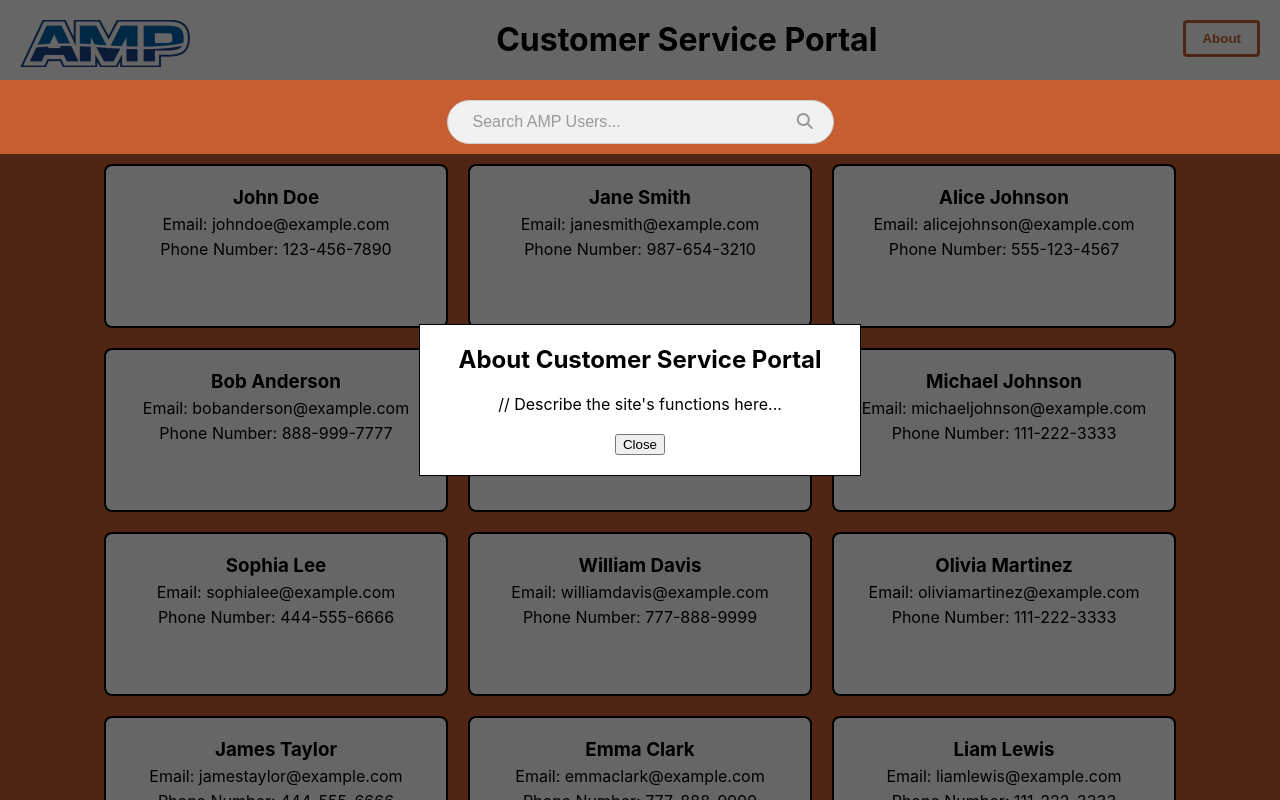
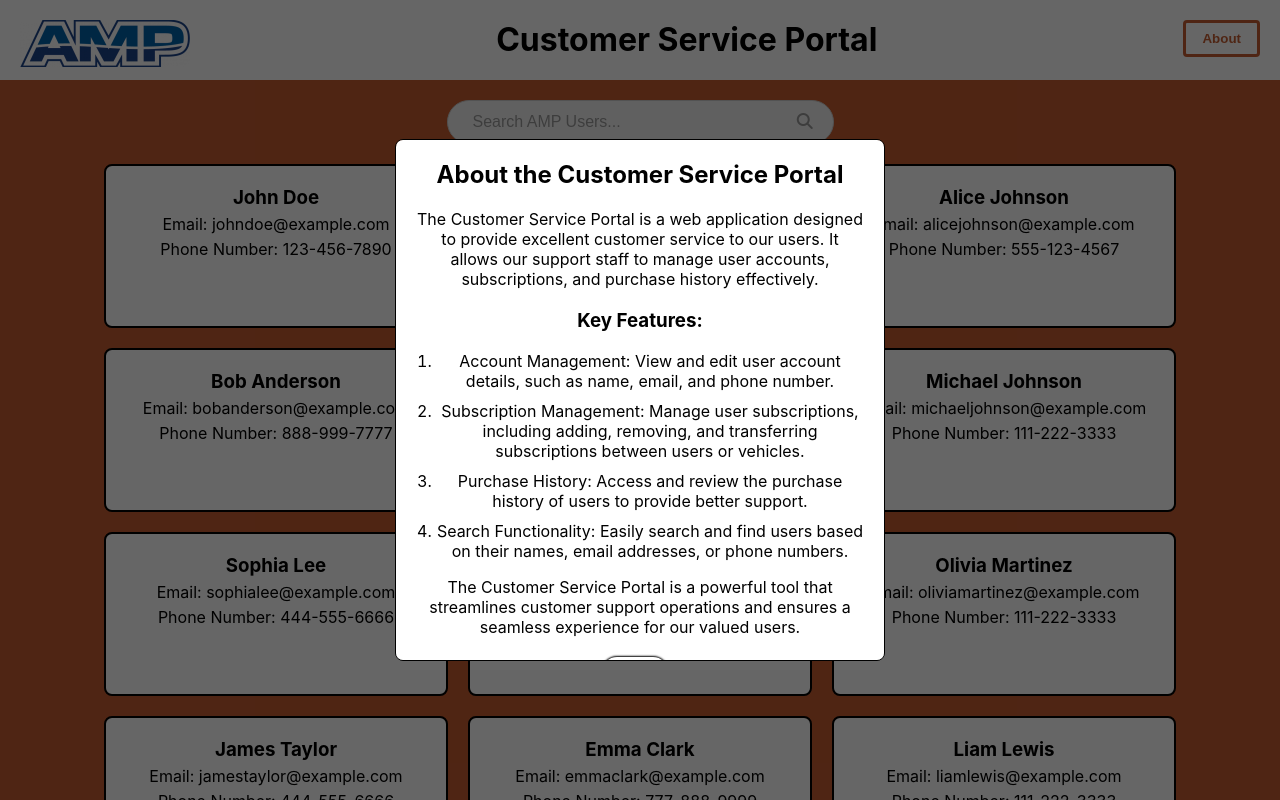
Before and after one commit to glwo/CSR-Front-End, a React (Create React App) app in the folder my-app/: page / in a window 1280 px wide. Both pictures are taken after a click on the button "About". Shown: the top 800 px of the page. Built offline with nearby package versions, Linux system fonts and the light colour scheme.

Commit message:
finished styling about

```diff
--- a/my-app/src/features/About/AboutModal.css
+++ b/my-app/src/features/About/AboutModal.css
@@ -8,24 +8,54 @@
     display: flex;
     align-items: center;
     justify-content: center;
+    z-index: 9999; /* Add a higher z-index value to the modal overlay */
   }
 
   .about-modal-content {
     background-color: white;
     border: 1px solid black;
     padding: 20px;
-    width: 400px;
+    width: 35vw;
+    max-width: 600px;
+    height: 60vh;
+    max-height: 80%;
+    overflow-y: auto;
+    border-radius: 8px;
   }
 
   .about-modal-content h2 {
     margin-top: 0;
   }
 
+  .about-modal-content h3 {
+    margin-top: 20px;
+  }
+
   .about-modal-content p {
     margin-bottom: 20px;
   }
 
+  .about-modal-content ol {
+    padding-left: 20px;
+  }
+
+  .about-modal-content li {
+    margin-bottom: 10px;
+  }
+
   .about-modal-content button {
-    display: block;
-    margin: 0 auto;
+    background-color: white;
+    color: #c65e31;
+    padding: 8px 16px;
+    border: none;
+    box-shadow: 0 0 2px 1px #000;
+    border-radius: 15px;
+    margin-right: 10px;
+    cursor: pointer;
+    transition: background-color 0.3s ease;
   }
+
+  .about-modal-content button:hover {
+    background-color: #14619a;
+    color: white;
+  }
--- a/my-app/src/features/About/AboutModal.js
+++ b/my-app/src/features/About/AboutModal.js
@@ -5,9 +5,21 @@ const AboutModal = ({ onClose }) => {
   return (
     <div className="about-modal-overlay">
       <div className="about-modal-content">
-        <h2>About Customer Service Portal</h2>
+        <h2>About the Customer Service Portal</h2>
         <p>
-          // Describe the site's functions here...
+          The Customer Service Portal is a web application designed to provide excellent customer service to our users. It allows our support staff to manage user accounts, subscriptions, and purchase history effectively.
+        </p>
+        <h3>
+          Key Features:
+        </h3>
+        <ol>
+          <li>Account Management: View and edit user account details, such as name, email, and phone number.</li>
+          <li>Subscription Management: Manage user subscriptions, including adding, removing, and transferring subscriptions between users or vehicles.</li>
+          <li>Purchase History: Access and review the purchase history of users to provide better support.</li>
+          <li>Search Functionality: Easily search and find users based on their names, email addresses, or phone numbers.</li>
+        </ol>
+        <p>
+          The Customer Service Portal is a powerful tool that streamlines customer support operations and ensures a seamless experience for our valued users.
         </p>
         <button onClick={onClose}>Close</button>
       </div>
--- a/my-app/src/features/EditAccount/EditAccountModal.css
+++ b/my-app/src/features/EditAccount/EditAccountModal.css
@@ -59,4 +59,5 @@
   justify-content: space-evenly;
 }
 
+
 /* Add any other necessary styles for the modal here */
```
